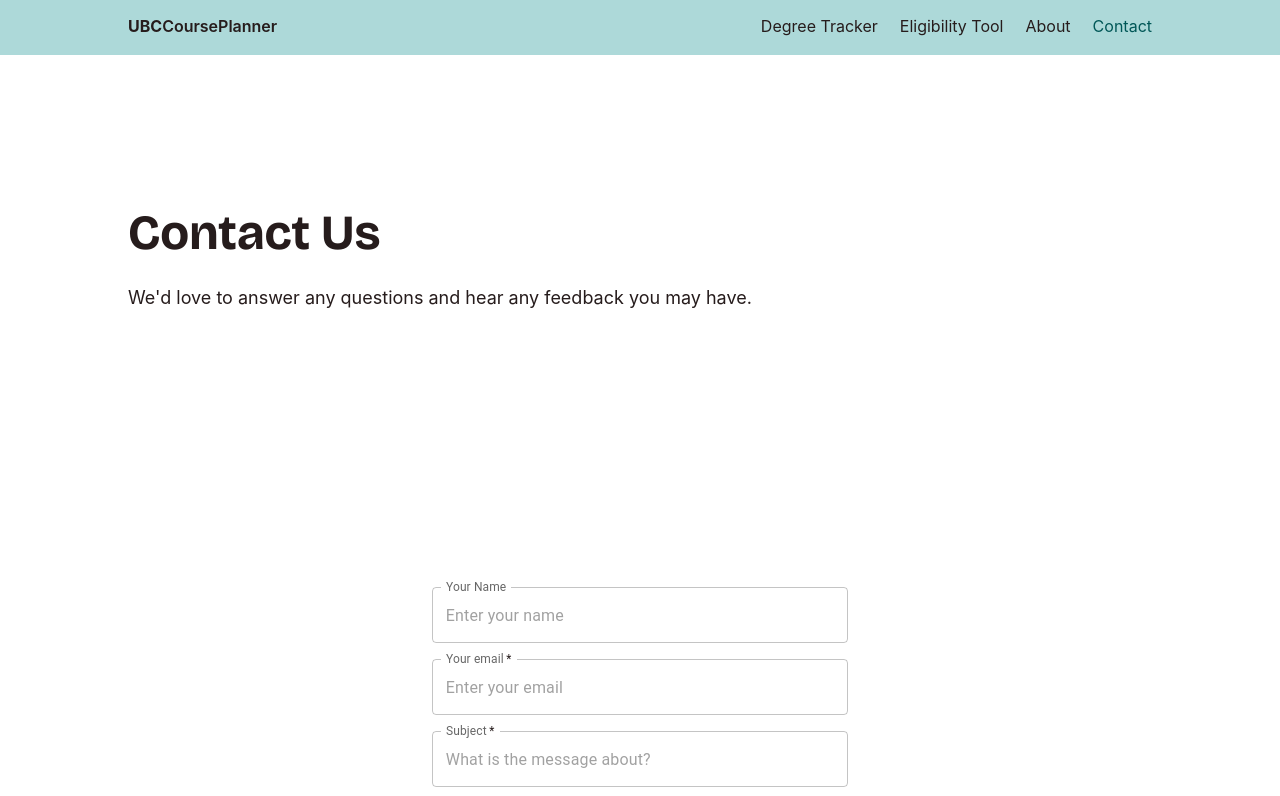
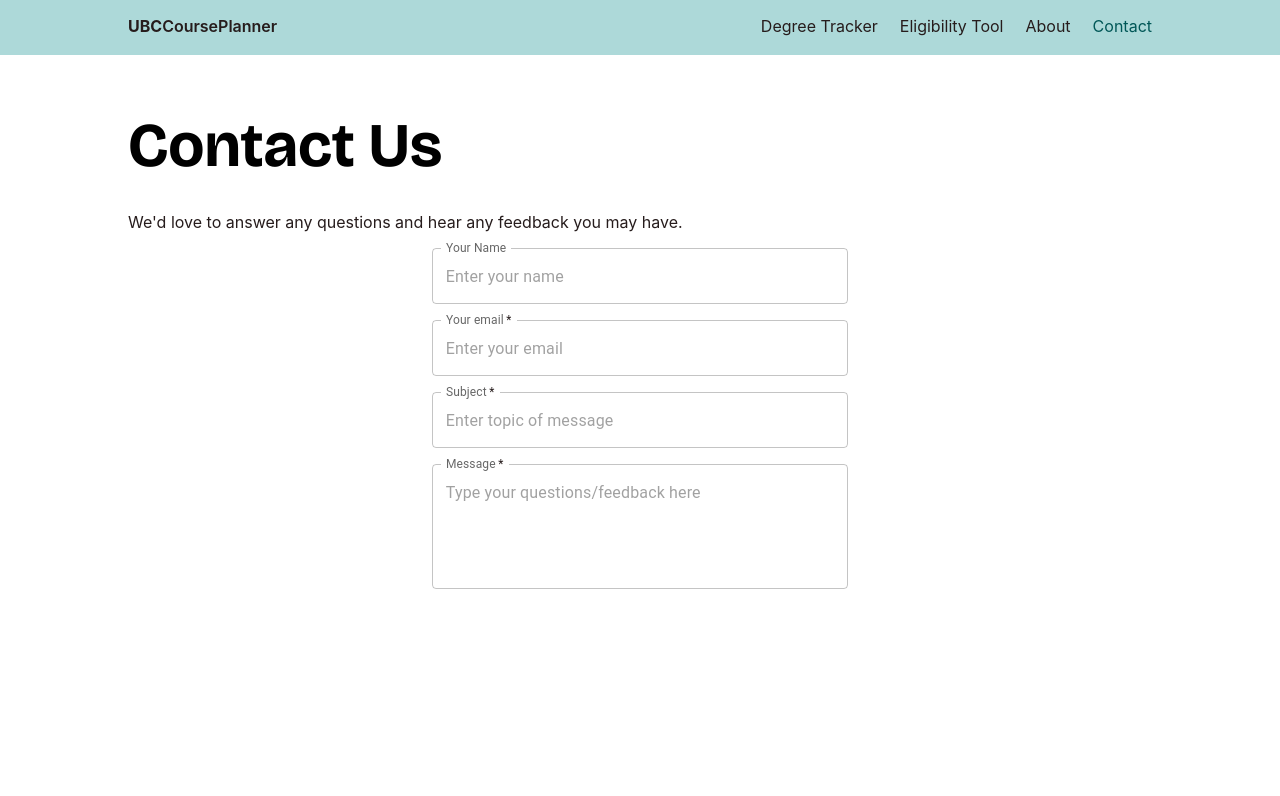
Before and after one commit to Wendi-WL/course-planner, a React (Create React App) app in the folder frontend/: page /#/contact in a window 1280 px wide. Shown: the top 796 px of the page. Built offline with nearby package versions, Linux system fonts and the light colour scheme.

Commit message:
fix css margins

```diff
--- a/frontend/src/pages/Contact/Contact.css
+++ b/frontend/src/pages/Contact/Contact.css
@@ -1,44 +1,53 @@
-div,
+/* div,
 h1,
 p {
   margin: 0;
   padding: 0;
-}
+} */
 
-.Page {
+.contact-page {
   height: 100svh;
-  margin: 10%;
+  margin: 0 10%;
   display: flex;
   flex-direction: column;
   justify-content: space-between;
 }
 
 .title-desc {
-  margin-top: 4.88rem;
+  margin-top: 7rem;
   display: flex;
   flex-direction: column;
+  gap: 1rem;
+  /* display: flex;
+  flex-direction: column;
   gap: 1.6875rem;
+  flex: 0; */
 }
 
-h1 {
-  /* margin: 0;
-  padding: 0; */
+.contact-title {
   line-height: 110%;
+  font-size: 62px;
+  font-weight: 700;
+  font-family: Bricolage Grotesque;
+  color: black;
+  margin: 0;
+  padding: 0;
 }
 
 p .desc {
-  /* margin: 0;
-  padding: 0; */
   font-family: Inter;
   font-size: 1.125rem;
   font-style: normal;
   font-weight: 400;
   line-height: 120%;
+  margin: 0;
+  padding: 0;
 }
 
 .main-contact {
   display: flex;
   justify-content: center;
+  flex: 1;
 }
 
 .form-container {
--- a/frontend/src/pages/Contact/Contact.jsx
+++ b/frontend/src/pages/Contact/Contact.jsx
@@ -6,9 +6,9 @@ function Contact() {
   // const isSmallScreen = useMediaQuery(theme.breakpoints.down("sm"));
 
   return (
-    <div className='Page'>
+    <div className='contact-page'>
       <div className='title-desc'>
-        <h1>Contact Us</h1>
+        <h1 className='contact-title'>Contact Us</h1>
         <p className='desc'>
           We'd love to answer any questions and hear any feedback you may have.
         </p>
@@ -45,7 +45,7 @@ function Contact() {
             fullWidth
             label='Subject'
             variant='outlined'
-            placeholder='What is the message about?'
+            placeholder='Enter topic of message'
             size='medium'
             slotProps={{
               inputLabel: {
@@ -54,6 +54,7 @@ function Contact() {
             }}
           />
           <TextField
+            required
             fullWidth
             label='Message'
             multiline
```
